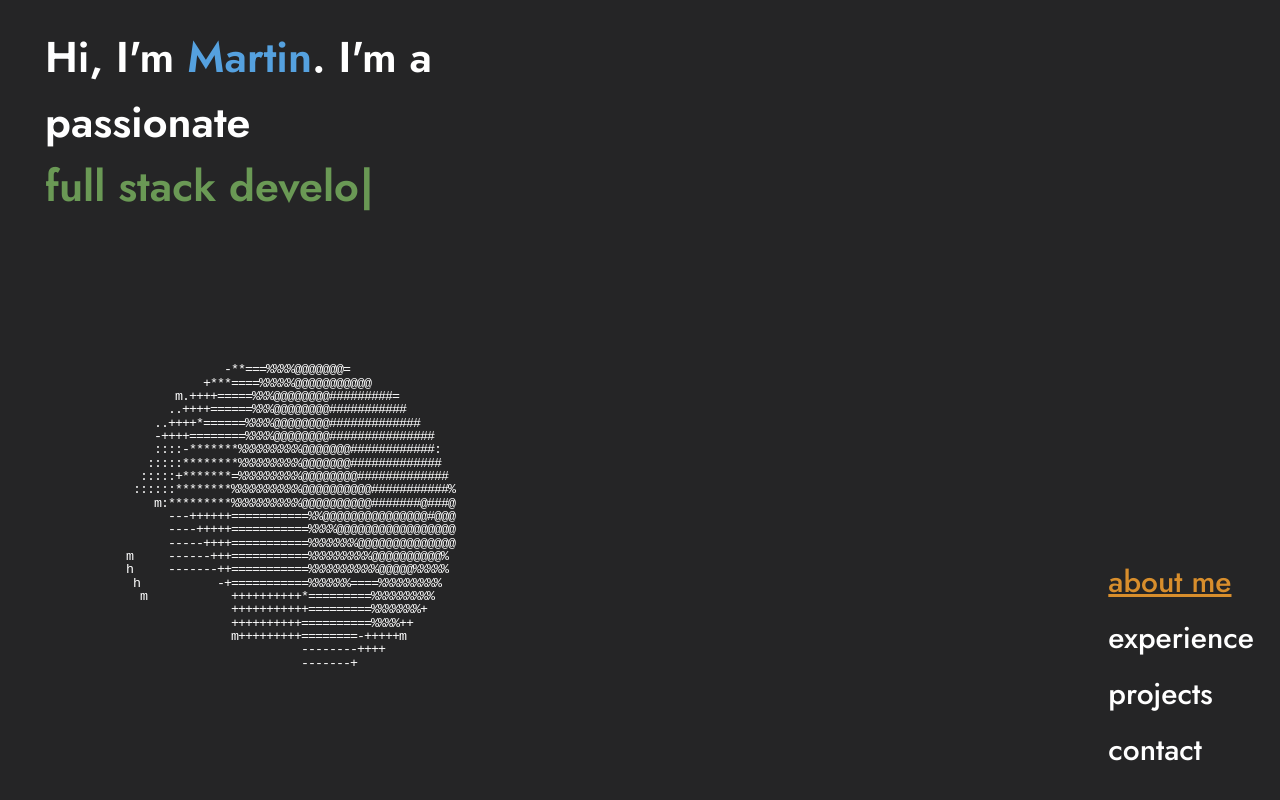
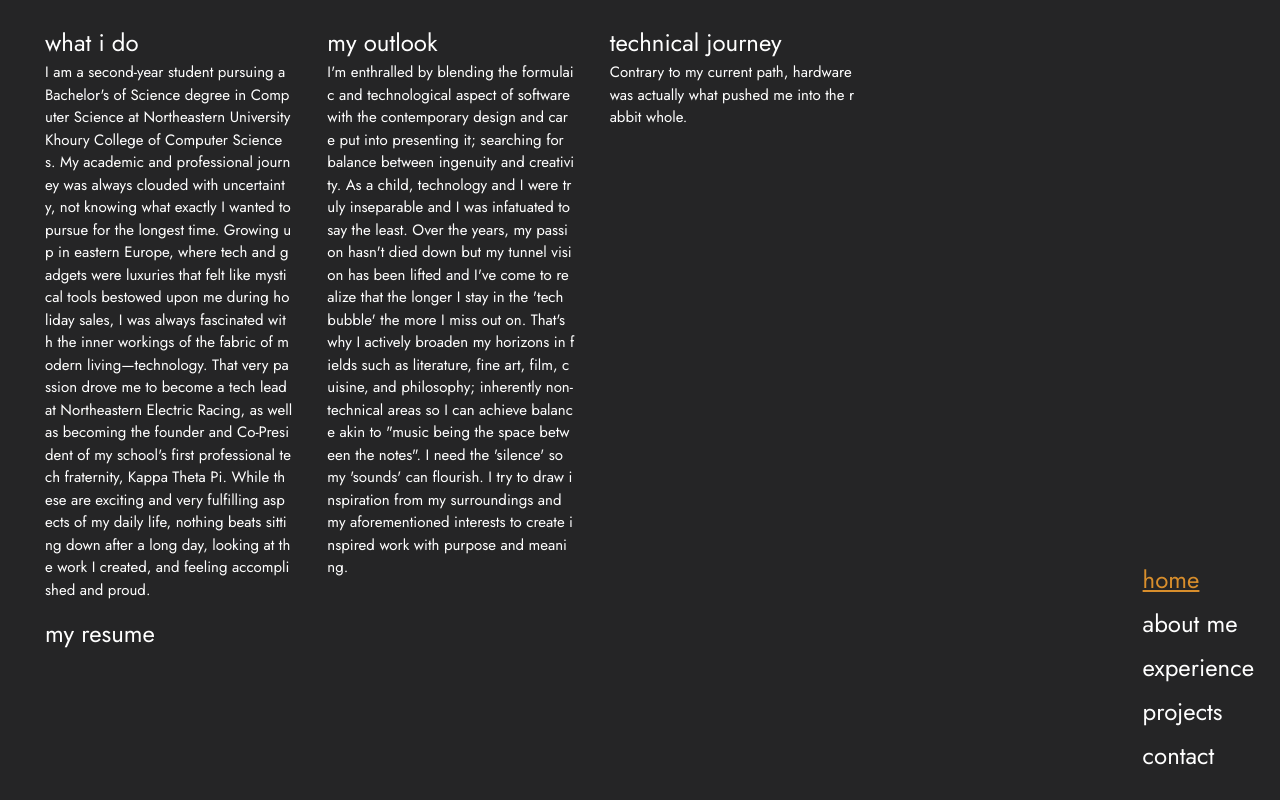
Before and after one commit to martin0he/DevPortfolio, a React (Vite) app: page / in a window 1280 px wide. Built offline with nearby package versions, Linux system fonts and the light colour scheme.

Commit message:
making pages

```diff
--- a/src/App.tsx
+++ b/src/App.tsx
@@ -1,46 +1,17 @@
 import React from "react";
-import { Box, Grid, Typography, useTheme } from "@mui/material";
-import ThreeScene from "./ThreeScene";
-import Typewriter from "typewriter-effect";
+import { Box } from "@mui/material";
+
 import RetroMenu from "./components/RetroMenu";
+import AboutPage from "./pages/AboutPage";
+import HomePage from "./pages/HomePage";
 
 const App: React.FC = () => {
-  const theme = useTheme();
   return (
-    <>
-      <Box>
-        <Grid container flexDirection="row">
-          <Grid item xs={6} padding="25px" marginLeft="20px">
-            <Typography fontSize={43} fontWeight={600}>
-              Hi, I'm{" "}
-              <span style={{ color: theme.palette.primary.main }}>Martin</span>.
-              I'm a passionate{" "}
-              <span style={{ color: theme.palette.secondary.main }}>
-                <Typewriter
-                  options={{
-                    delay: "natural",
-                    strings: [
-                      "full stack developer.",
-                      "foodie.",
-                      "artist.",
-                      "engineer.",
-                      "film watcher.",
-                      "explorer.",
-                    ],
-                    autoStart: true,
-                    loop: true,
-                  }}
-                />
-              </span>
-            </Typography>
-          </Grid>
-          <Grid item xs={6}>
-            <ThreeScene />
-          </Grid>
-        </Grid>
-      </Box>
+    <Box padding="25px" marginLeft="20px">
+      {/*<HomePage /> */}
       <RetroMenu />
-    </>
+      <AboutPage />
+    </Box>
   );
 };
 
--- a/src/components/RetroMenu.tsx
+++ b/src/components/RetroMenu.tsx
@@ -1,11 +1,10 @@
 import React, { useState, useEffect } from "react";
 import { Box, Typography, Grid } from "@mui/material";
 
-const menuItems = ["about me", "experience", "projects", "contact"];
+const menuItems = ["home", "about me", "experience", "projects", "contact"];
 
 const RetroMenu: React.FC = () => {
   const [selectedItem, setSelectedItem] = useState(0);
-  const [menuVisible, setMenuVisible] = useState(true);
 
   useEffect(() => {
     const handleKeyDown = (event: KeyboardEvent) => {
@@ -28,17 +27,21 @@ const RetroMenu: React.FC = () => {
       // Simulate scrolling to corresponding sections based on selected item
       switch (selectedItem) {
         case 0:
+          scrollToSection("home");
+          break;
+        case 1:
           scrollToSection("about");
           break;
-        case 1:
+        case 2:
           scrollToSection("experience");
           break;
-        case 2:
+        case 3:
           scrollToSection("projects");
           break;
-        case 3:
+        case 4:
           scrollToSection("contact");
           break;
+
         default:
           break;
       }
@@ -64,7 +67,7 @@ const RetroMenu: React.FC = () => {
         {menuItems.map((item, index) => (
           <Grid item key={index}>
             <Typography
-              variant="h6"
+              variant="h7"
               style={{
                 textDecoration: index === selectedItem ? "underline" : "none",
                 color: index === selectedItem ? "#d88e2c" : "white",
--- /dev/null
+++ b/src/pages/AboutPage.tsx
@@ -0,0 +1,65 @@
+import { Typography, Grid } from "@mui/material";
+
+const AboutPage = () => {
+  return (
+    <Grid
+      container
+      width="70%"
+      flexDirection="row"
+      columnSpacing="35px"
+      rowSpacing="15px"
+    >
+      <Grid item xs={4}>
+        <Typography>what i do</Typography>
+        <Typography fontSize={15} sx={{ wordBreak: "break-all" }}>
+          I am a second-year student pursuing a Bachelor's of Science degree in
+          Computer Science at Northeastern University Khoury College of Computer
+          Sciences. My academic and professional journey was always clouded with
+          uncertainty, not knowing what exactly I wanted to pursue for the
+          longest time. Growing up in eastern Europe, where tech and gadgets
+          were luxuries that felt like mystical tools bestowed upon me during
+          holiday sales, I was always fascinated with the inner workings of the
+          fabric of modern living—technology. That very passion drove me to
+          become a tech lead at Northeastern Electric Racing, as well as
+          becoming the founder and Co-President of my school's first
+          professional tech fraternity, Kappa Theta Pi. While these are exciting
+          and very fulfilling aspects of my daily life, nothing beats sitting
+          down after a long day, looking at the work I created, and feeling
+          accomplished and proud.
+        </Typography>
+      </Grid>
+
+      <Grid item xs={4}>
+        <Typography>my outlook</Typography>
+        <Typography fontSize={15} sx={{ wordBreak: "break-all" }}>
+          I'm enthralled by blending the formulaic and technological aspect of
+          software with the contemporary design and care put into presenting it;
+          searching for balance between ingenuity and creativity. As a child,
+          technology and I were truly inseparable and I was infatuated to say
+          the least. Over the years, my passion hasn't died down but my tunnel
+          vision has been lifted and I've come to realize that the longer I stay
+          in the 'tech bubble' the more I miss out on. That's why I actively
+          broaden my horizons in fields such as literature, fine art, film,
+          cuisine, and philosophy; inherently non-technical areas so I can
+          achieve balance akin to "music being the space between the notes". I
+          need the 'silence' so my 'sounds' can flourish. I try to draw
+          inspiration from my surroundings and my aforementioned interests to
+          create inspired work with purpose and meaning.
+        </Typography>
+      </Grid>
+
+      <Grid item xs={4}>
+        <Typography>technical journey</Typography>
+        <Typography fontSize={15} sx={{ wordBreak: "break-all" }}>
+          Contrary to my current path, hardware was actually what pushed me into
+          the rabbit whole.
+        </Typography>
+      </Grid>
+      <Grid item xs={12}>
+        <Typography>my resume</Typography>
+      </Grid>
+    </Grid>
+  );
+};
+
+export default AboutPage;
--- /dev/null
+++ b/src/pages/HomePage.tsx
@@ -0,0 +1,40 @@
+import { Grid, Typography, useTheme } from "@mui/material";
+import ThreeScene from "../ThreeScene";
+import Typewriter from "typewriter-effect";
+
+const HomePage = () => {
+  const theme = useTheme();
+  return (
+    <Grid container flexDirection="row">
+      <Grid item xs={6}>
+        <Typography fontSize={43} fontWeight={600}>
+          Hi, I'm{" "}
+          <span style={{ color: theme.palette.primary.main }}>Martin</span>. I'm
+          a passionate{" "}
+          <span style={{ color: theme.palette.secondary.main }}>
+            <Typewriter
+              options={{
+                delay: "natural",
+                strings: [
+                  "full stack developer.",
+                  "foodie.",
+                  "artist.",
+                  "engineer.",
+                  "cinephile.",
+                  "explorer.",
+                ],
+                autoStart: true,
+                loop: true,
+              }}
+            />
+          </span>
+        </Typography>
+      </Grid>
+      <Grid item xs={6}>
+        <ThreeScene />
+      </Grid>
+    </Grid>
+  );
+};
+
+export default HomePage;
```
Also changed, not shown: src/pages/ContactPage.tsx (added), src/pages/ExperiencePage.tsx (added), src/pages/ProjectsPage.tsx (added).
